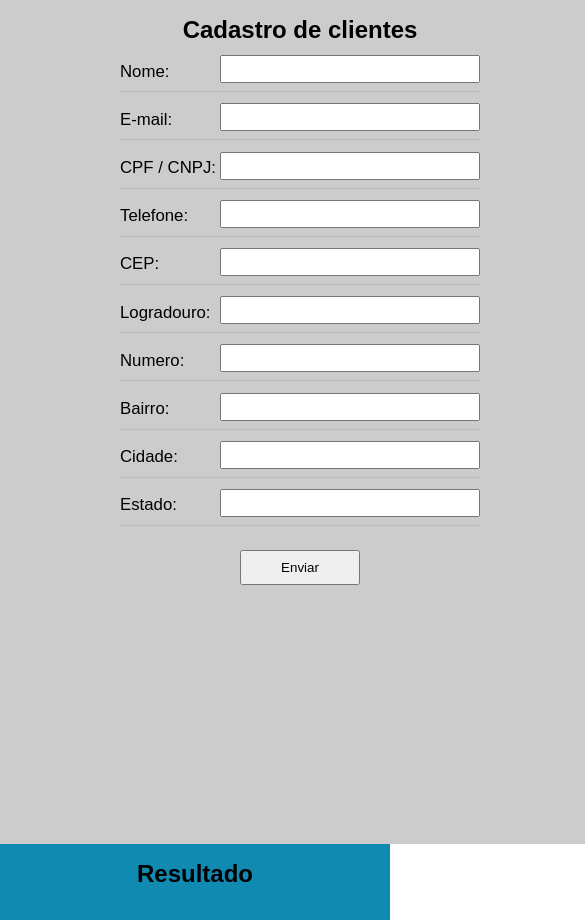
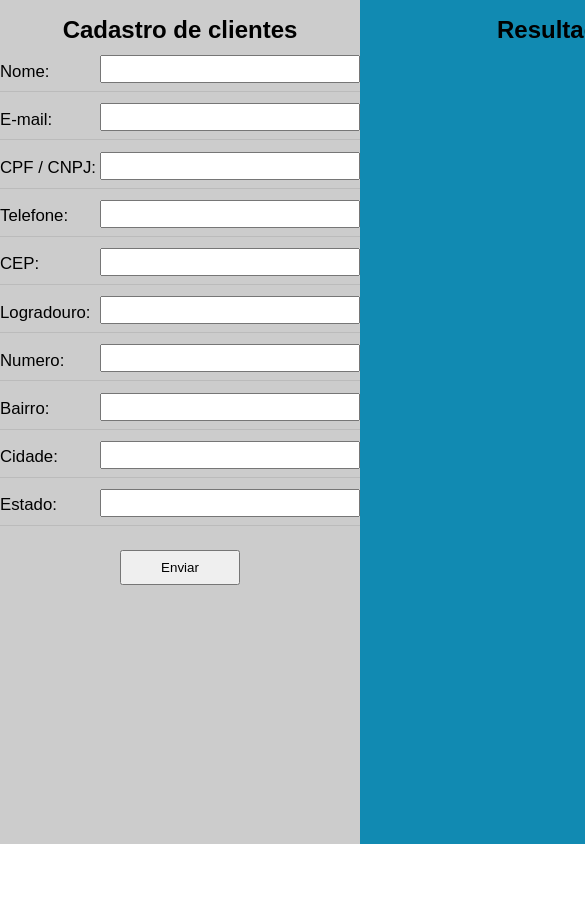
Before and after one commit to arcmarcos/cadastro-listagem, a plain HTML site: page index.html in a window 390 px wide. Shown: the top 920 px of the page, 585 px wide, since content can reach past the window. After the commit the page ends 844 px from the top, so only its background shows below. Drawn offline with Linux system fonts and the light colour scheme.

Commit message:
media query removed

```diff
--- a/css/style.scss
+++ b/css/style.scss
@@ -5,20 +5,8 @@
   font-family: sans-serif;
 }
 
-@mixin responsive($device) {
-  @if $device == mobile {
-    @media only screen and (max-width: 600px) {
-      @content
-    }
-  }
-}
-
 body {
   display: flex;
-
-  @include responsive(mobile) {
-    flex-direction:  column;
-  }
 }
 
 h2, h3 {
```
Also changed, not shown: css/style.css, 1 other file.
